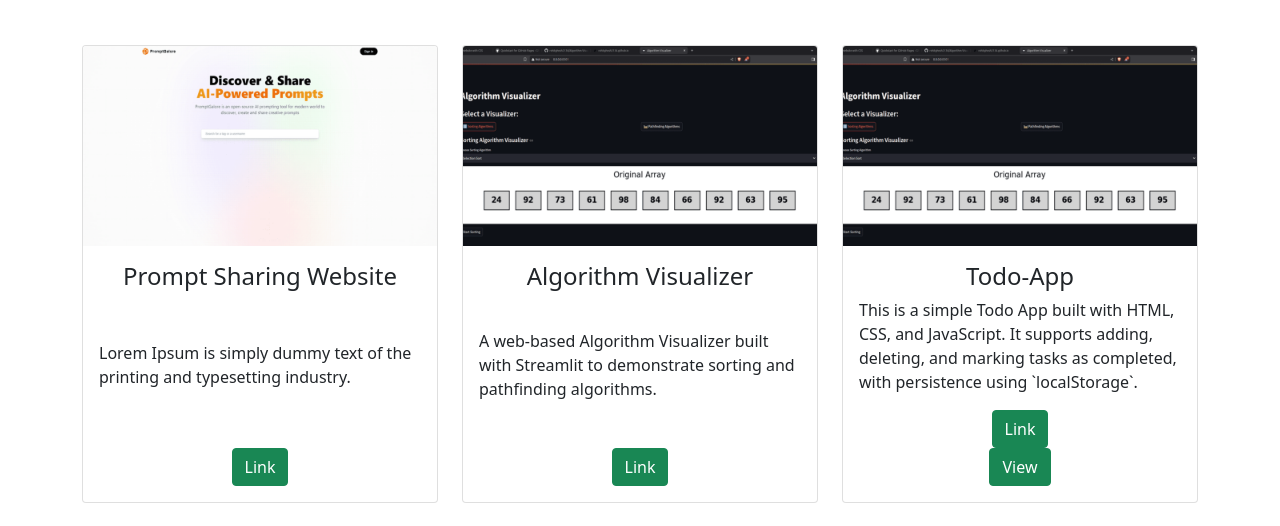
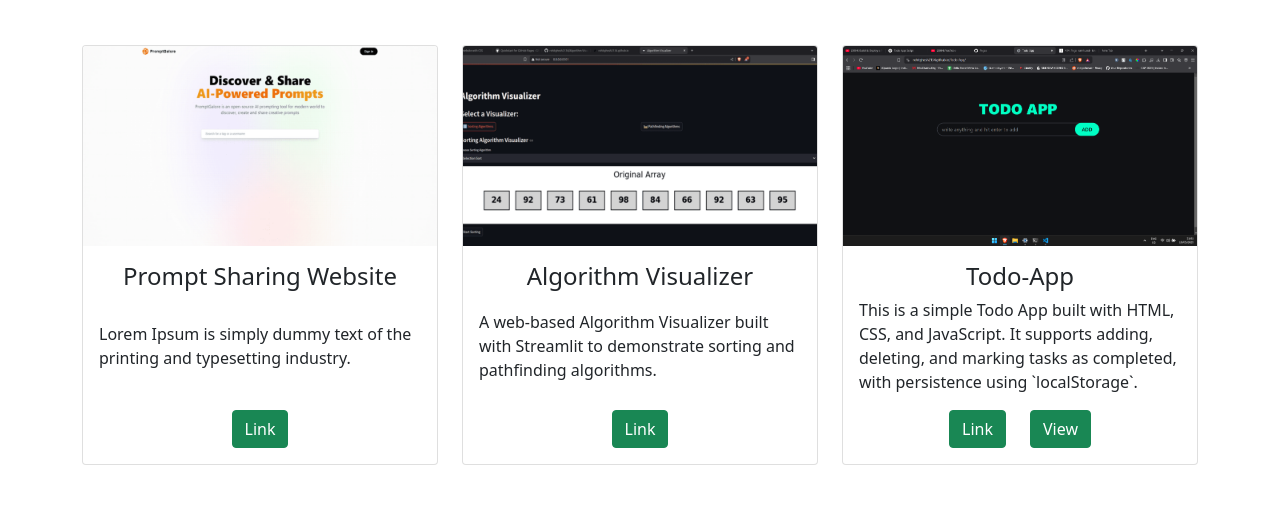
Before and after one commit to rohitghosh2134/Portfolio_Website, a plain HTML site: page index.html in a window 1280 px wide. Shown: the part 2610-3136 px from the top of the page. Drawn offline with nearby package versions, Linux system fonts and the light colour scheme.

Commit message:
Minor Visual Adjustments

```diff
--- a/index.html
+++ b/index.html
@@ -265,15 +265,17 @@
 
                 <div class="col-lg-4 mt-4">
                     <div class="card portfolioContent">
-                        <img class="card-img-top" src="images/algorithmVisualizer_optimized.png" alt="Card image" style="width:100%">
+                        <img class="card-img-top" src="images/todo-app.png" alt="Card image" style="width:100%">
                         <div class="card-body">
                             <h4 class="card-title">Todo-App</h4>
                             <p class="card-text">This is a simple Todo App built with HTML, CSS, and JavaScript. It supports adding, deleting, and marking tasks as completed, with persistence using `localStorage`.</p>
-                            <div class="text-center">
-                                <a href="https://github.com/rohitghosh2134/Todo-App" class="btn btn-success">Link</a>
-                            </div>
-                            <div class="text-center">
-                                <a href="https://rohitghosh2134.github.io/Todo-App/" class="btn btn-success">View</a>
+                            <div class="row justify-content-center">
+                                <div class="col-auto">
+                                    <a href="https://github.com/rohitghosh2134/Todo-App" class="btn btn-success">Link</a>
+                                </div>
+                                <div class="col-auto">
+                                    <a href="https://rohitghosh2134.github.io/Todo-App/" class="btn btn-success">View</a>
+                                </div>
                             </div>
                         </div>
                     </div>
```
Also changed, not shown: images/todo-app.png (added).
